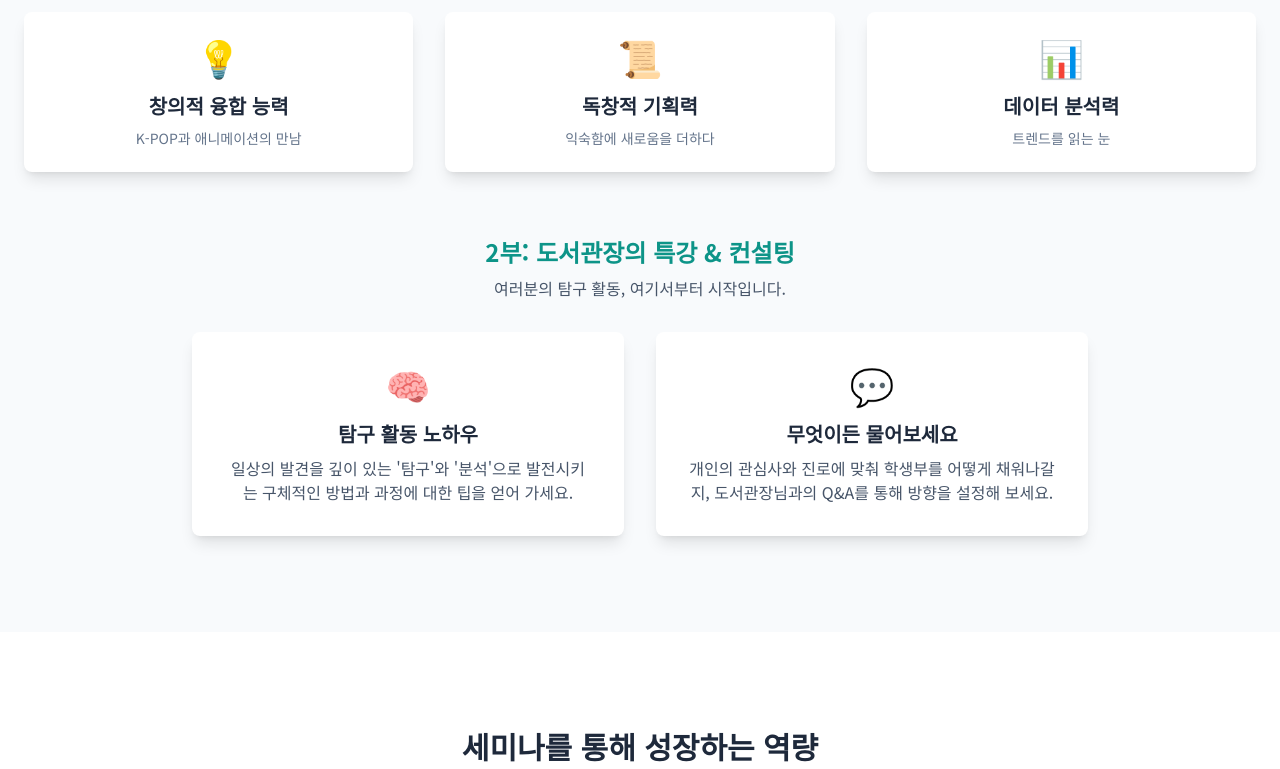
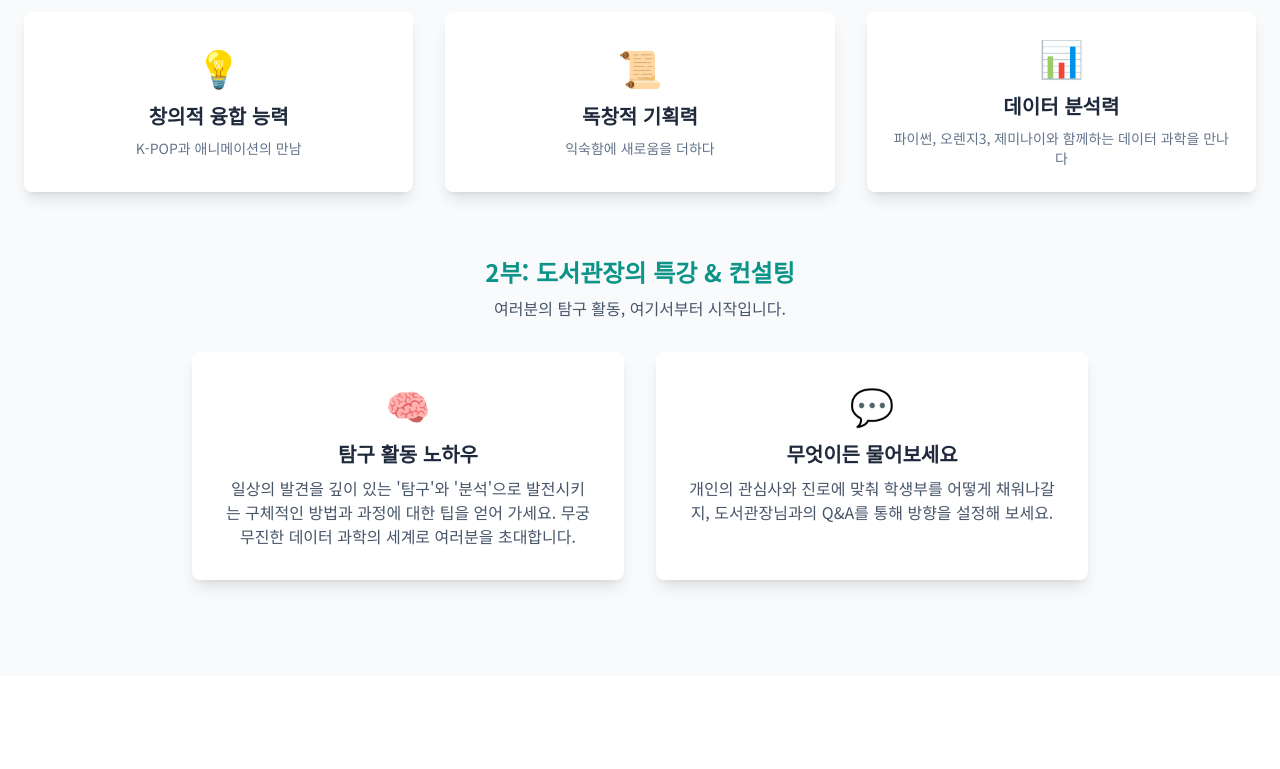
Before and after one commit to Happyotter25/Sangsan-library, a plain HTML site: page index.html in a window 1280 px wide. Shown: the part 1120-1889 px from the top of the page. Drawn offline with nearby package versions, Linux system fonts and the light colour scheme.

Commit message:
Update index.html

```diff
--- a/index.html
+++ b/index.html
@@ -139,10 +139,10 @@
                                 <div class="card-face w-full h-full flex flex-col items-center justify-center">
                                     <span class="text-4xl mb-4">📊</span>
                                     <h5 class="text-xl font-bold mb-2">데이터 분석력</h5>
-                                    <p class="text-slate-500 text-sm">트렌드를 읽는 눈</p>
+                                    <p class="text-slate-500 text-sm">파이썬, 오렌지3, 제미나이와 함께하는 데이터 과학을 만나다</p>
                                 </div>
                                 <div class="card-face card-back bg-slate-700 text-white p-6 rounded-lg absolute w-full h-full flex items-center justify-center">
-                                    <p class="text-sm">콘텐츠 소비 트렌드와 같은 데이터를 통해 성공 비결을 객관적으로 분석하고, 현상을 논리적으로 설명하는 데이터 기반 사고를 훈련합니다.</p>
+                                    <p class="text-sm">데이터를 기반으로 현상을 논리적으로 분석하고 예측하기 위한 데이터 과학에 대해 배웁니다.</p>
                                 </div>
                             </div>
                         </div>
@@ -156,7 +156,7 @@
                         <div class="bg-white p-8 rounded-lg shadow-lg flex flex-col items-center text-center">
                             <span class="text-4xl mb-4">🧠</span>
                             <h5 class="text-xl font-bold mb-2">탐구 활동 노하우</h5>
-                            <p class="text-slate-600">일상의 발견을 깊이 있는 '탐구'와 '분석'으로 발전시키는 구체적인 방법과 과정에 대한 팁을 얻어 가세요.</p>
+                            <p class="text-slate-600">일상의 발견을 깊이 있는 '탐구'와 '분석'으로 발전시키는 구체적인 방법과 과정에 대한 팁을 얻어 가세요. 무궁무진한 데이터 과학의 세계로 여러분을 초대합니다.</p>
                         </div>
                         <div class="bg-white p-8 rounded-lg shadow-lg flex flex-col items-center text-center">
                             <span class="text-4xl mb-4">💬</span>
@@ -225,8 +225,8 @@
                     </div>
                     <div>
                         <h4 class="text-xl font-semibold mb-2 bg-white/20 inline-block px-3 py-1 rounded-full">Step 2. 참가 신청</h4>
-                        <p>신청 기간: 9월 1일(월) ~ 9월 9일(화)</p>
-                        <p class="text-sm mt-1">포스터의 QR코드 또는 리로스쿨 공지글을 통해 신청하세요.</p>
+                        <p>신청 기간: 9월 9일(화) 18:00 ~ 9월 11일(목) 18:00</p>
+                        <p class="text-sm mt-1">리로스쿨 공지글을 통해 신청하세요.</p>
                     </div>
                     <a href="#register" class="inline-block bg-white text-violet-600 font-bold px-8 py-4 rounded-full text-lg hover:bg-slate-100 transition-transform transform hover:scale-105 mt-8">
                         신청 페이지 바로가기
```
